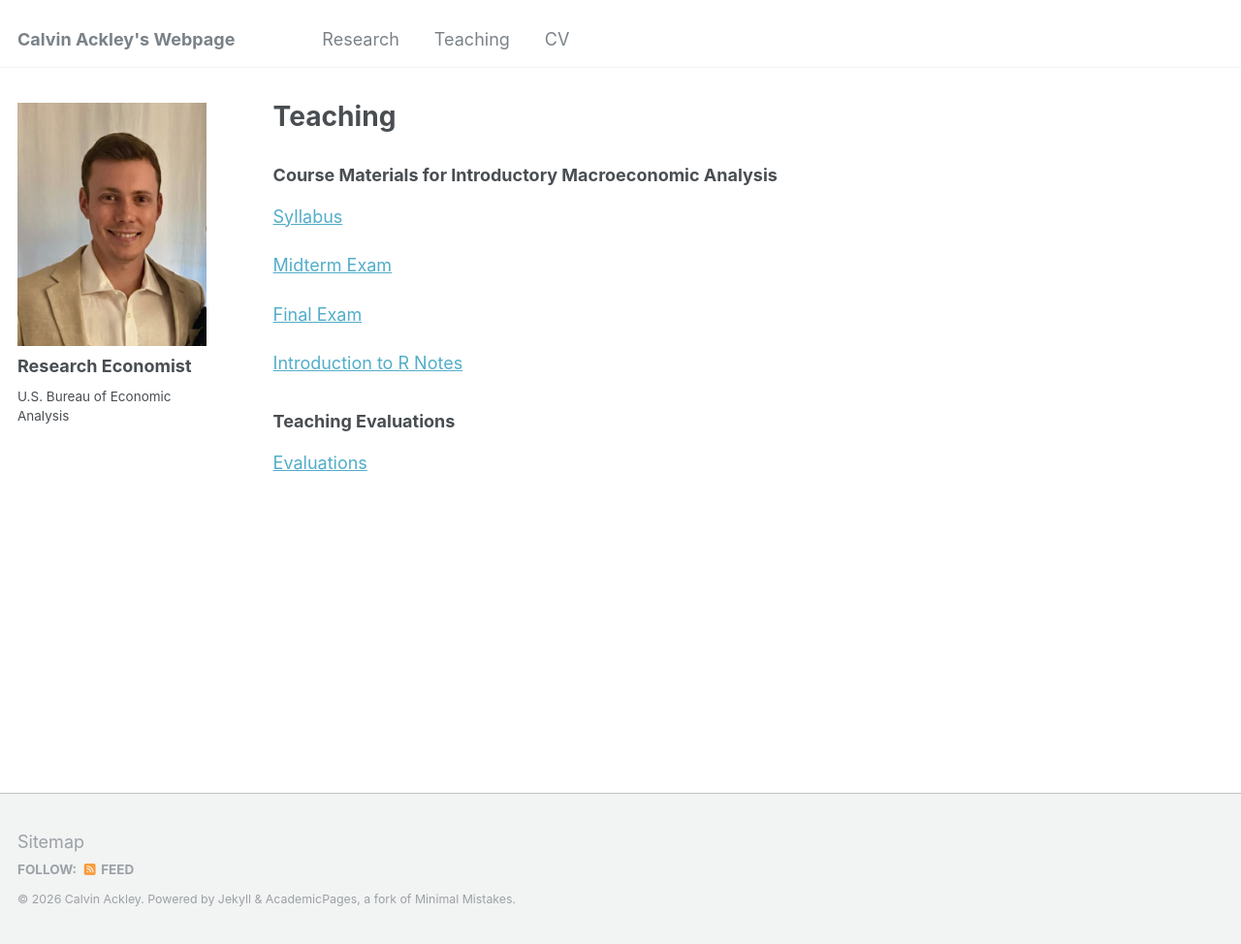
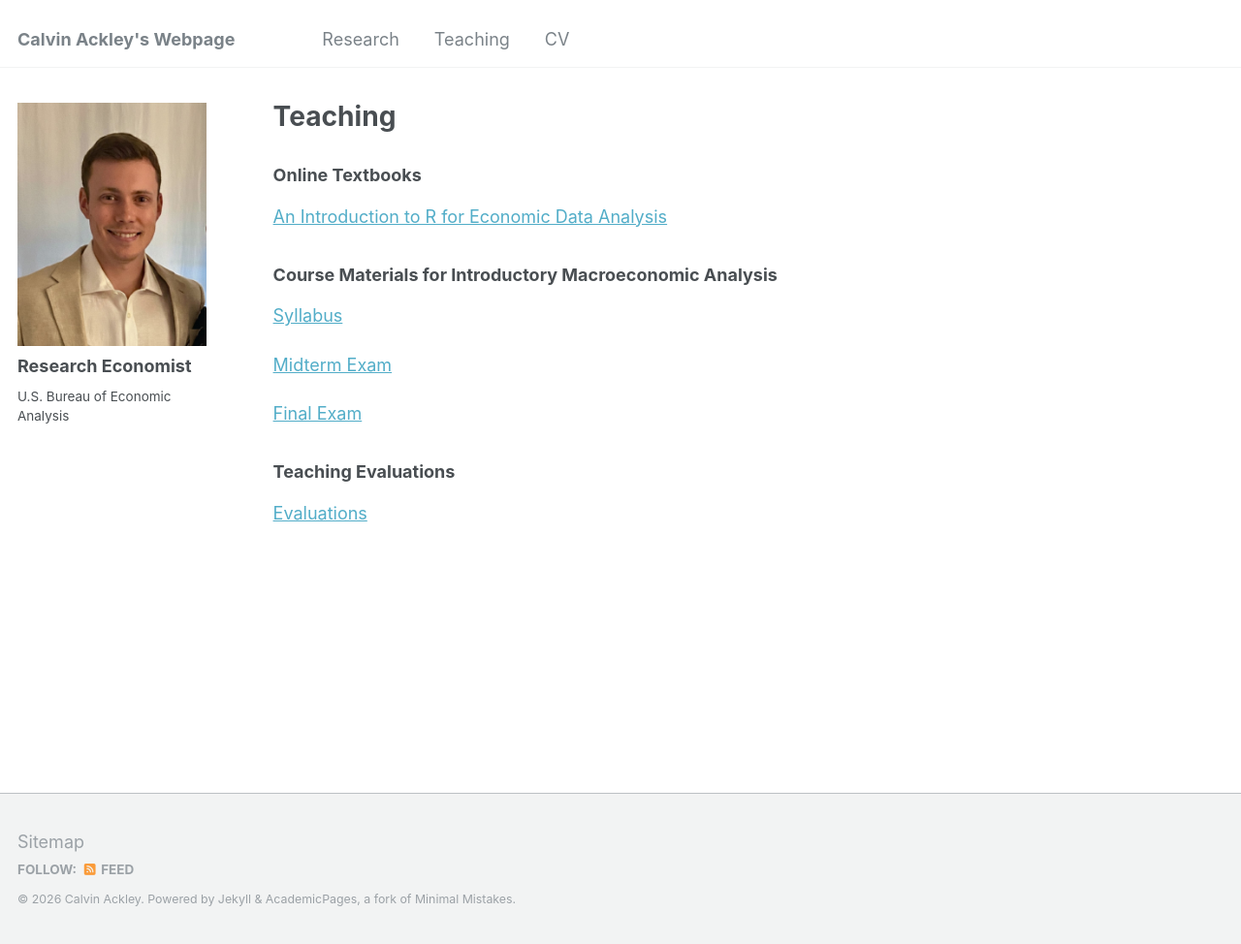
Before and after one commit to ackleycb/ackleycb.github.io, a Jekyll site: the page built from _pages/teaching2.md, in a window 1280 px wide and 974 px high. Shown: the whole window at 97% size. Built offline with Jekyll 4.4.1, drawn with Linux system fonts in a browser that asks for light colours.

Commit message:
Update teaching2.md

```diff
--- a/_pages/teaching2.md
+++ b/_pages/teaching2.md
@@ -4,6 +4,11 @@ title: "Teaching"
 permalink: /teaching2/
 author_profile: true
 ---
+### Online Textbooks
+
+[An Introduction to R for Economic Data Analysis](https://ackleycb.github.io/intro_to_R/)
+
+
 
 ### Course Materials for Introductory Macroeconomic Analysis
 
@@ -13,7 +18,6 @@ author_profile: true
 
 [Final Exam](/files/final_all_nosols.pdf)<br>
 
-[Introduction to R Notes](/files/R_intro_notes.pdf)<br>
 
 
 ### Teaching Evaluations
```
